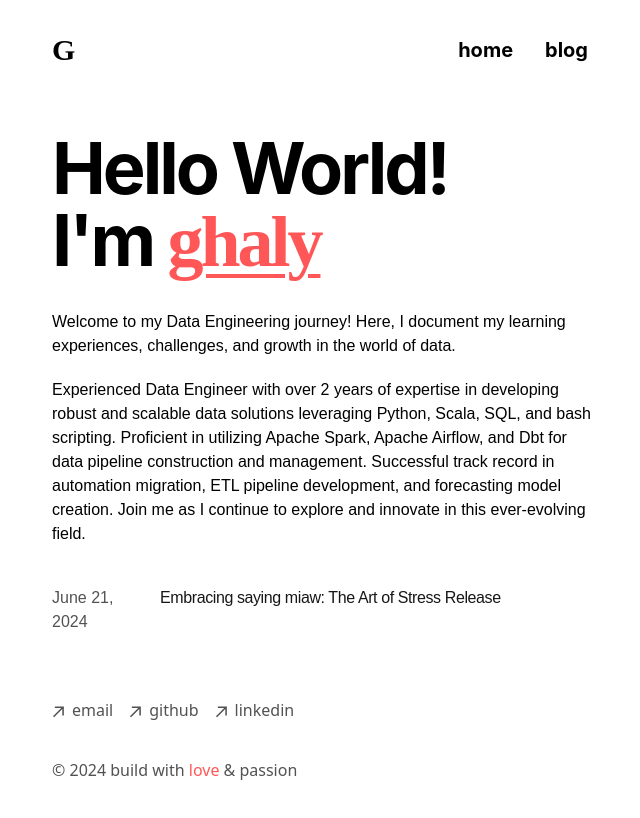
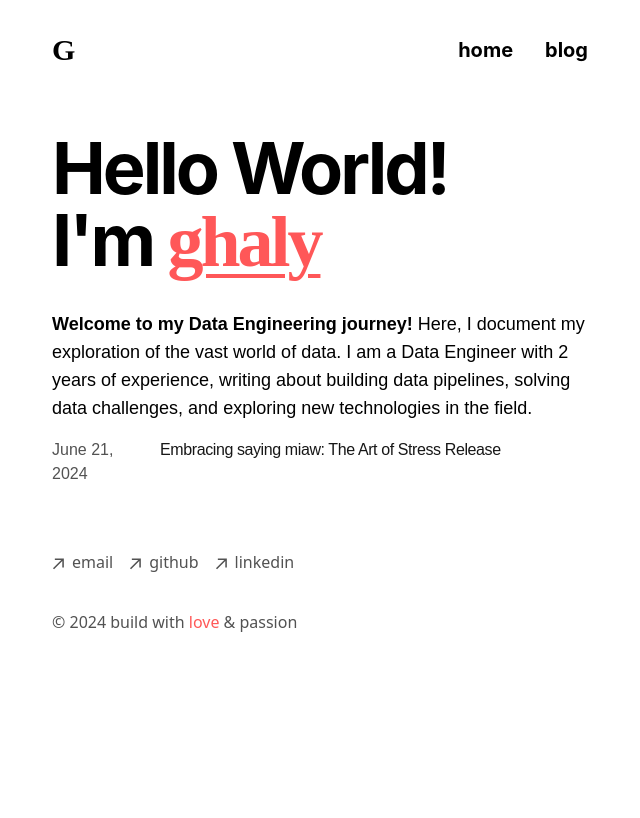
Before and after one commit to ghalyrizqi/blog, a Next.js app: page / in a window 1280 px wide. Shown: the top 818 px of the page, without its empty margins (316-956 px from the left). Built offline with nearby package versions, Linux system fonts and the light colour scheme.

Commit message:
chnge my hero section

```diff
--- a/app/page.tsx
+++ b/app/page.tsx
@@ -2,28 +2,27 @@ import { BlogPosts } from "app/components/posts";
 
 export default function Page() {
   return (
-    <section className={`inter container mx-auto px-4`}>
-      <h1 className="mb-8 text-6xl font-bold tracking-tighter">
-        <span className={`inter text-7xl`}>
+    <section className="inter container mx-auto px-4">
+      <h1 className="mb-8 text-5xl md:text-6xl font-bold tracking-tighter">
+        <span className="inter text-6xl md:text-7xl">
           Hello World!
           <br />
           I'm{" "}
         </span>{" "}
         <span
-          className={`playwrite-us-trad text-7xl underline decoration-4 underline-offset-8`}
+          className="playwrite-us-trad text-6xl md:text-7xl underline decoration-4 underline-offset-8"
           style={{ color: "#FF5758" }}
         >
           ghaly
         </span>
       </h1>
-      <p className={`poppins-kecil mb-5 font-semibold`}>
-        Welcome to my Data Engineering journey! Here, I document my learning
-        experiences, challenges, and growth in the world of data.
+      <p className="poppins-kecil mb-4 text-base md:text-lg font-semibold leading-relaxed">
+        <strong>Welcome to my Data Engineering journey!</strong> Here, I
+        document my exploration of the vast world of data. I am a Data Engineer
+        with 2 years of experience, writing about building data pipelines,
+        solving data challenges, and exploring new technologies in the field.
       </p>
-      <p className={`poppins-kecil mb-10 font-semibold`}>
-        {`Experienced Data Engineer with over 2 years of expertise in developing robust and scalable data solutions leveraging Python, Scala, SQL, and bash scripting. Proficient in utilizing Apache Spark, Apache Airflow, and Dbt for data pipeline construction and management. Successful track record in automation migration, ETL pipeline development, and forecasting model creation. Join me as I continue to explore and innovate in this ever-evolving field.`}
-      </p>
-      <div className={`poppins-kecil mb-8`}>
+      <div className="poppins-kecil mb-8">
         <BlogPosts />
       </div>
     </section>
```
